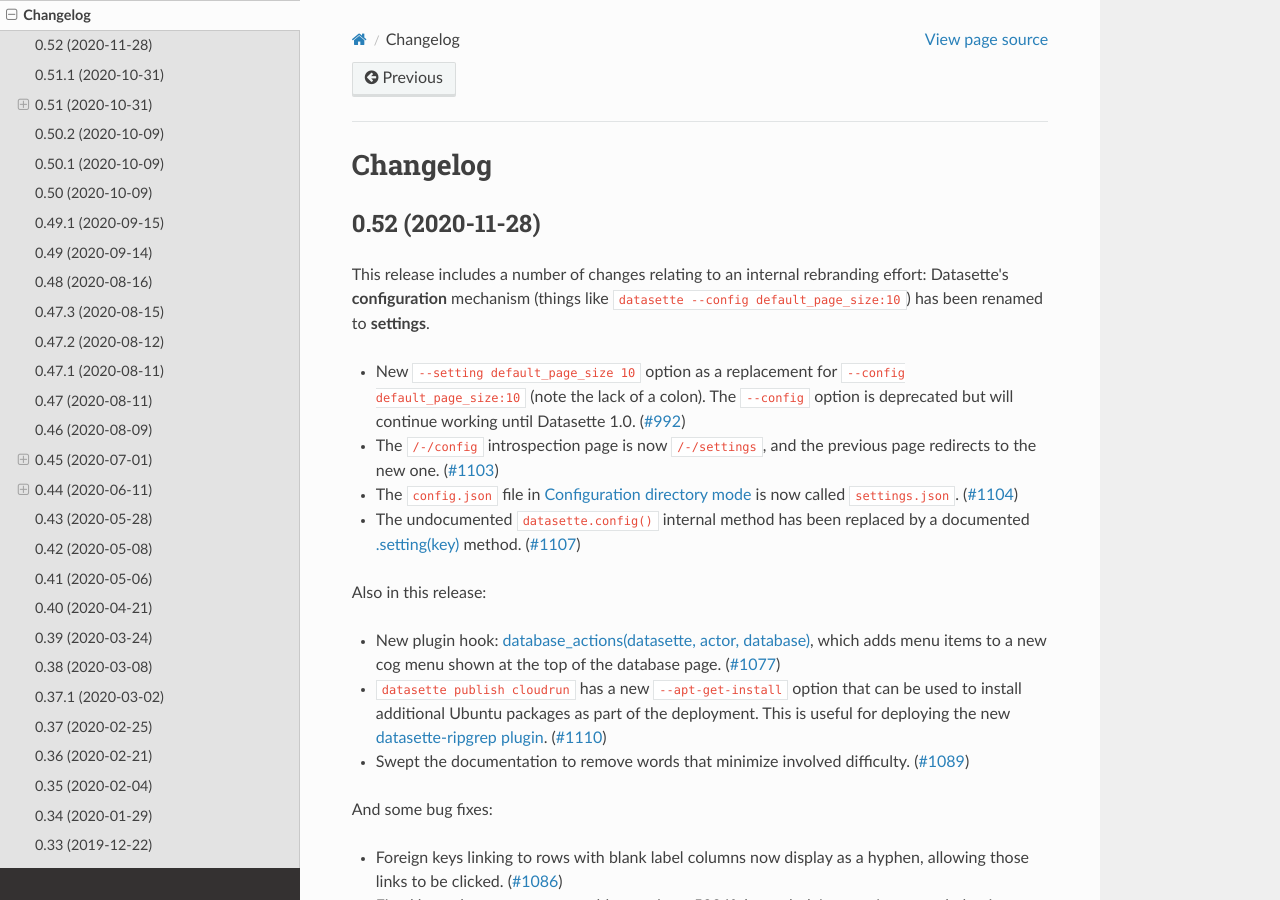
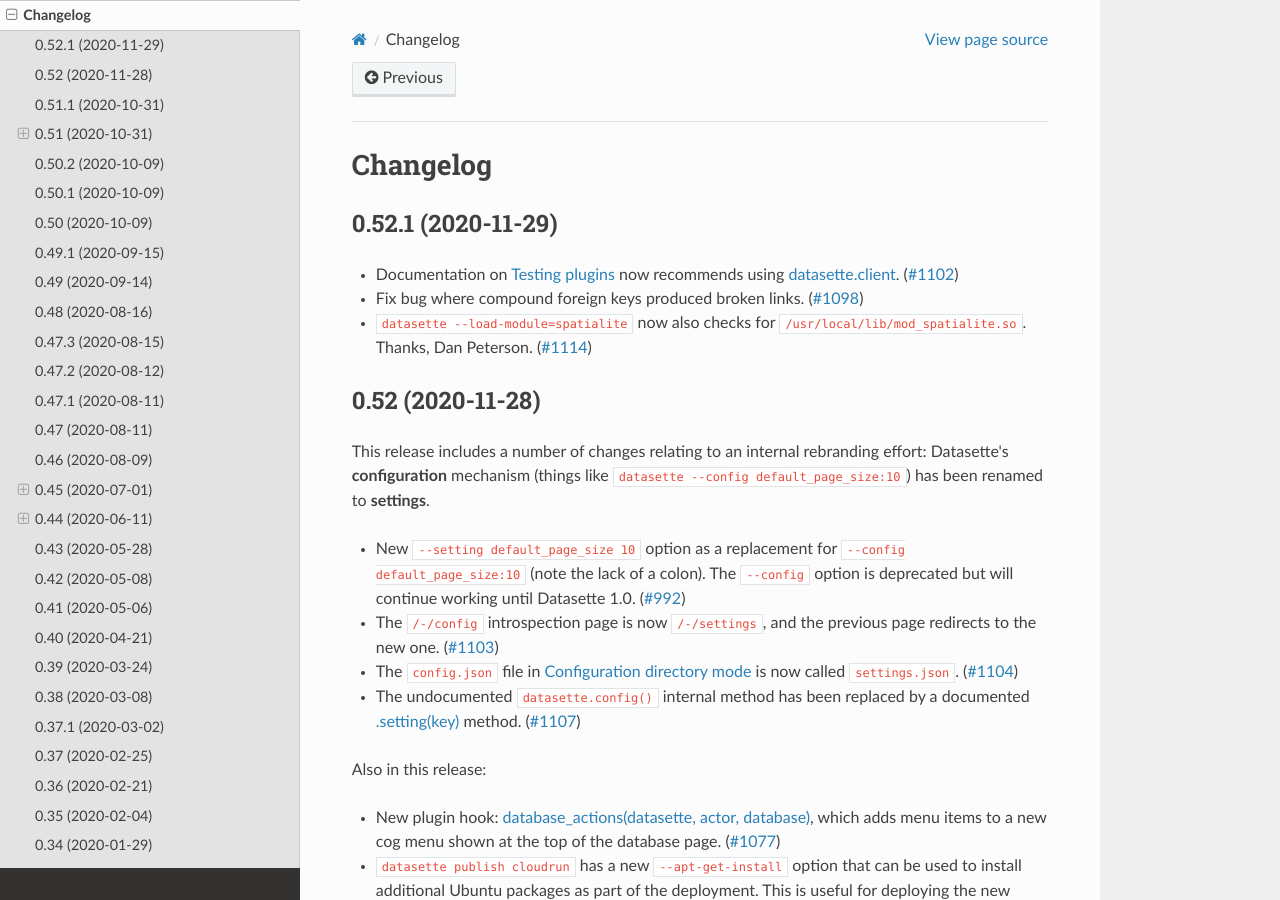
Before and after one commit to simonw/datasette, a Sphinx documentation site: the page built from docs/changelog.rst, in a window 1280 px wide and 900 px high. Built offline with Sphinx 7.4.7 and the Read the Docs theme 2.0.0, drawn with Linux system fonts in a browser that asks for light colours.

Commit message:
Release 0.52.1
Refs #1098, #1102, #1114

```diff
--- a/datasette/version.py
+++ b/datasette/version.py
@@ -1,2 +1,2 @@
-__version__ = "0.52"
+__version__ = "0.52.1"
 __version_info__ = tuple(__version__.split("."))
--- a/docs/changelog.rst
+++ b/docs/changelog.rst
@@ -3,6 +3,15 @@
 =========
 Changelog
 =========
+
+.. _v0_52_1:
+
+0.52.1 (2020-11-29)
+-------------------
+
+- Documentation on :ref:`testing_plugins` now recommends using :ref:`internals_datasette_client`. (`#1102 <https://github.com/simonw/datasette/issues/1102>`__)
+- Fix bug where compound foreign keys produced broken links. (`#1098 <https://github.com/simonw/datasette/issues/1098>`__)
+- ``datasette --load-module=spatialite`` now also checks for ``/usr/local/lib/mod_spatialite.so``. Thanks, Dan Peterson. (`#1114 <https://github.com/simonw/datasette/issues/1114>`__)
 
 .. _v0_52:
 
```
